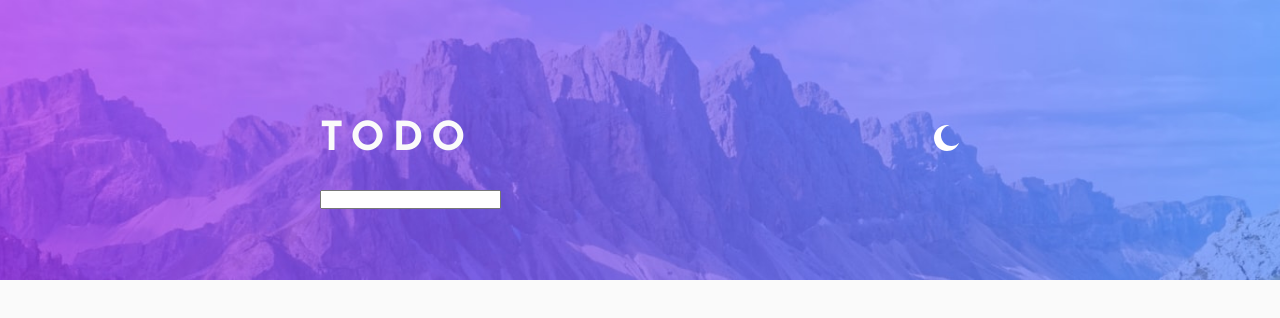
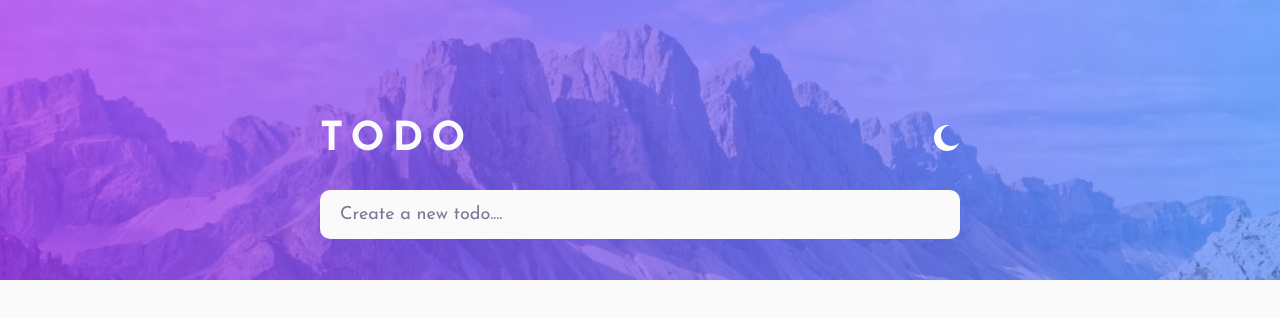
Before and after one commit to sidmirza4/todo, a React (Create React App) app: page / in a window 1280 px wide. Shown: the top 318 px of the page. Built offline with nearby package versions, Linux system fonts and the light colour scheme.

Commit message:
fix input styling

```diff
--- a/src/components/Content.tsx
+++ b/src/components/Content.tsx
@@ -30,7 +30,10 @@ const Content = () => {
 				</div>
 			</Grid>
 
-			<Input isDarkTheme={appCtx.isDarkTheme} />
+			<Input
+				placeholder='Create a new todo....'
+				isDarkTheme={appCtx.isDarkTheme}
+			/>
 		</ContentContainer>
 	);
 };
--- a/src/components/Input.tsx
+++ b/src/components/Input.tsx
@@ -1,5 +1,29 @@
 import styled from 'styled-components';
 
-const Input = styled.input<{ isDarkTheme: boolean }>``;
+const Input = styled.input<{ isDarkTheme: boolean }>`
+	& {
+		width: 100%;
+		padding: 1.5rem 2rem;
+		border-radius: 10px;
+		font-size: 1.8rem;
+		font-family: inherit;
+		color: ${props =>
+			props.isDarkTheme ? 'var(--very-light-grey)' : 'var(--very-dark-blue)'};
+		background-color: ${props =>
+			props.isDarkTheme
+				? 'var(--very-dark-desaturated-blue)'
+				: 'var(--very-light-gray)'};
+		border: none;
+		outline: none;
+		transition: all 0.1s ease-in;
+	}
+
+	&::placeholder {
+		color: ${props =>
+			props.isDarkTheme
+				? 'var(--light-grayish-blue)'
+				: 'var(--dark-grayish-blue)'};
+	}
+`;
 
 export default Input;
--- a/src/index.css
+++ b/src/index.css
@@ -19,6 +19,7 @@
 * {
 	margin: 0;
 	padding: 0;
+	box-sizing: border-box;
 }
 
 html {
```
